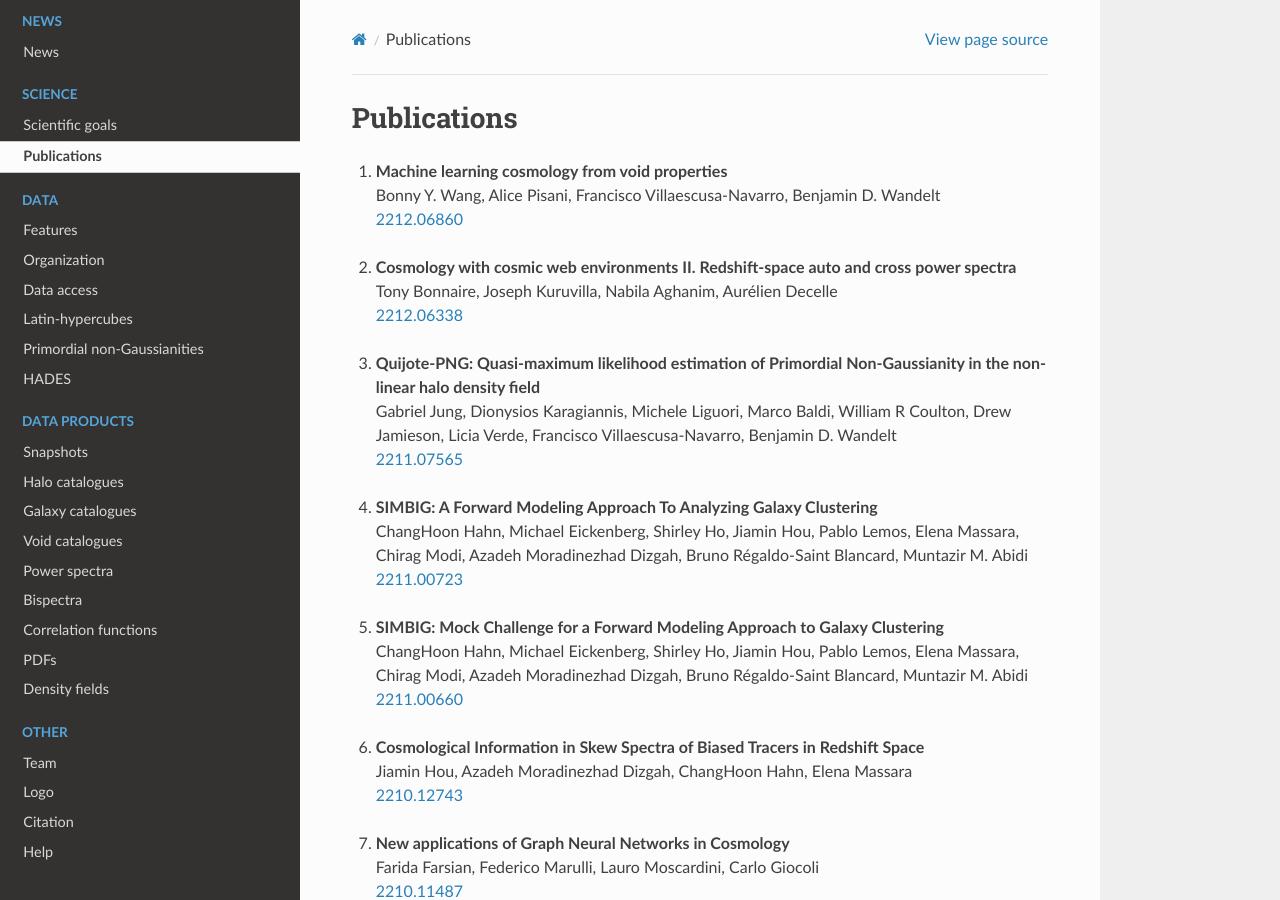
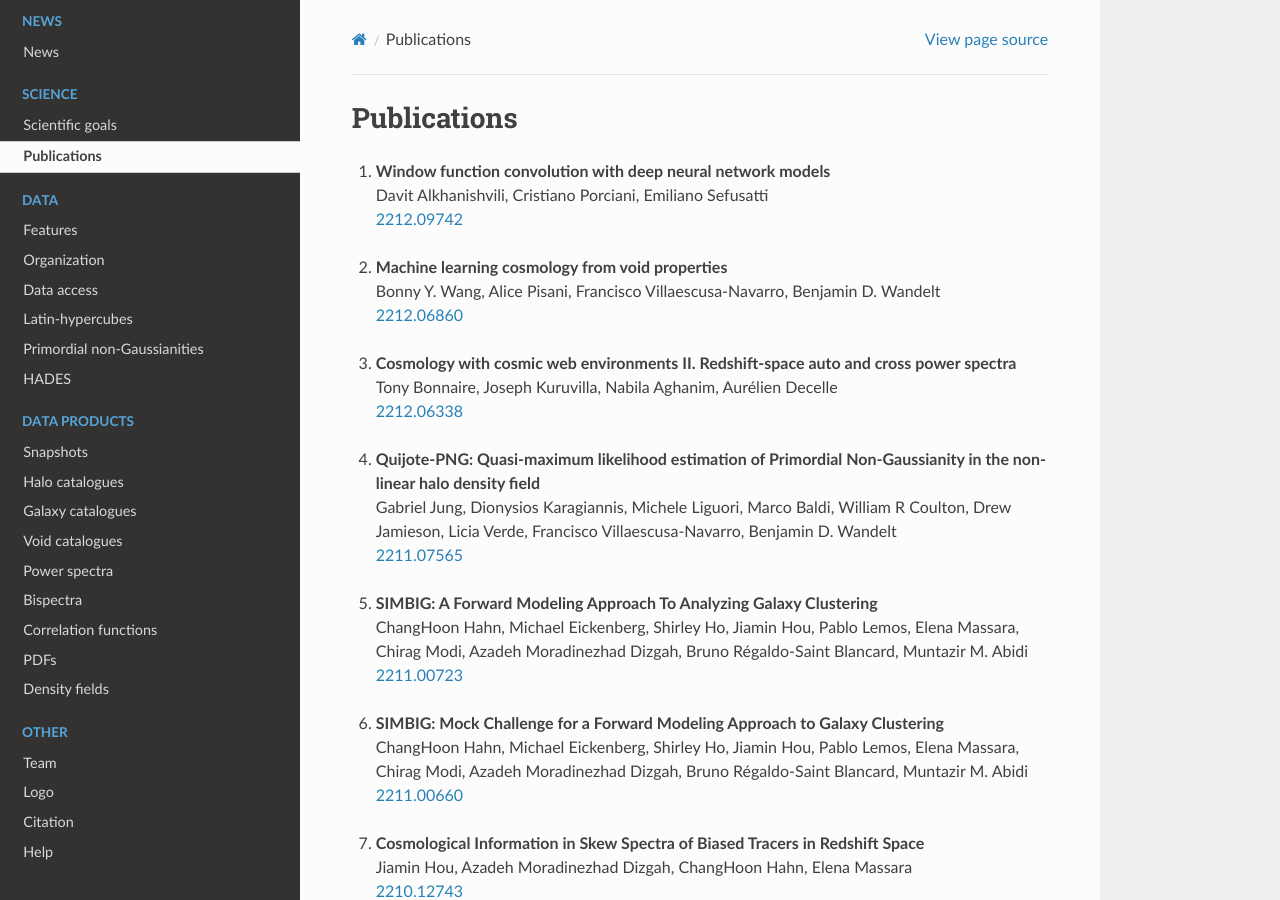
Before and after one commit to franciscovillaescusa/Quijote-simulations, a Sphinx documentation site: the page built from docs/source/publications.rst, in a window 1280 px wide and 900 px high. Built offline with Sphinx 7.4.7 and the Read the Docs theme 2.0.0, drawn with Linux system fonts in a browser that asks for light colours; pages that are not in the unit, such as notebooks, are missing from menus.

Commit message:
update publications

```diff
--- a/docs/source/publications.rst
+++ b/docs/source/publications.rst
@@ -3,6 +3,10 @@
 ************
 Publications
 ************
+
+#. | **Window function convolution with deep neural network models**
+   | Davit Alkhanishvili, Cristiano Porciani, Emiliano Sefusatti
+   | `2212.09742 <https://arxiv.org/abs/2212.09742>`_
 
 #. | **Machine learning cosmology from void properties**
    | Bonny Y. Wang, Alice Pisani, Francisco Villaescusa-Navarro, Benjamin D. Wandelt
```
